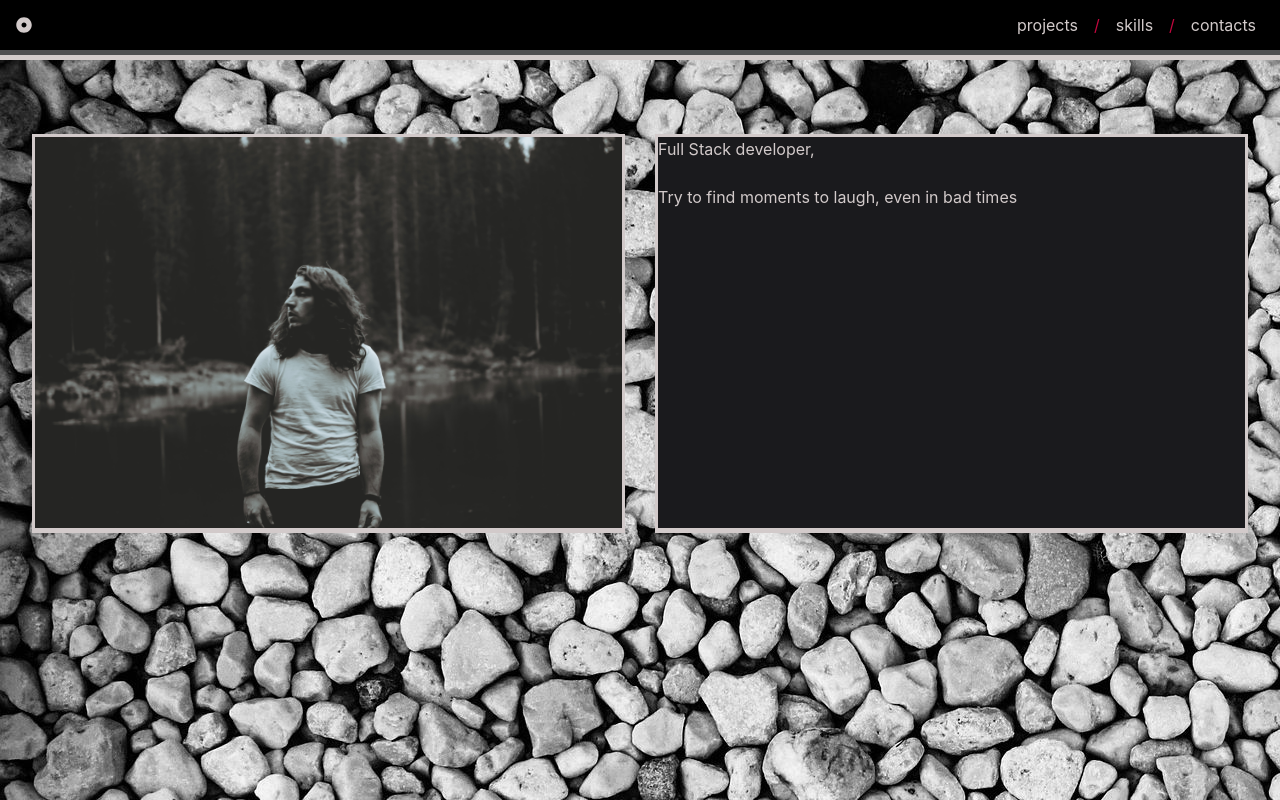
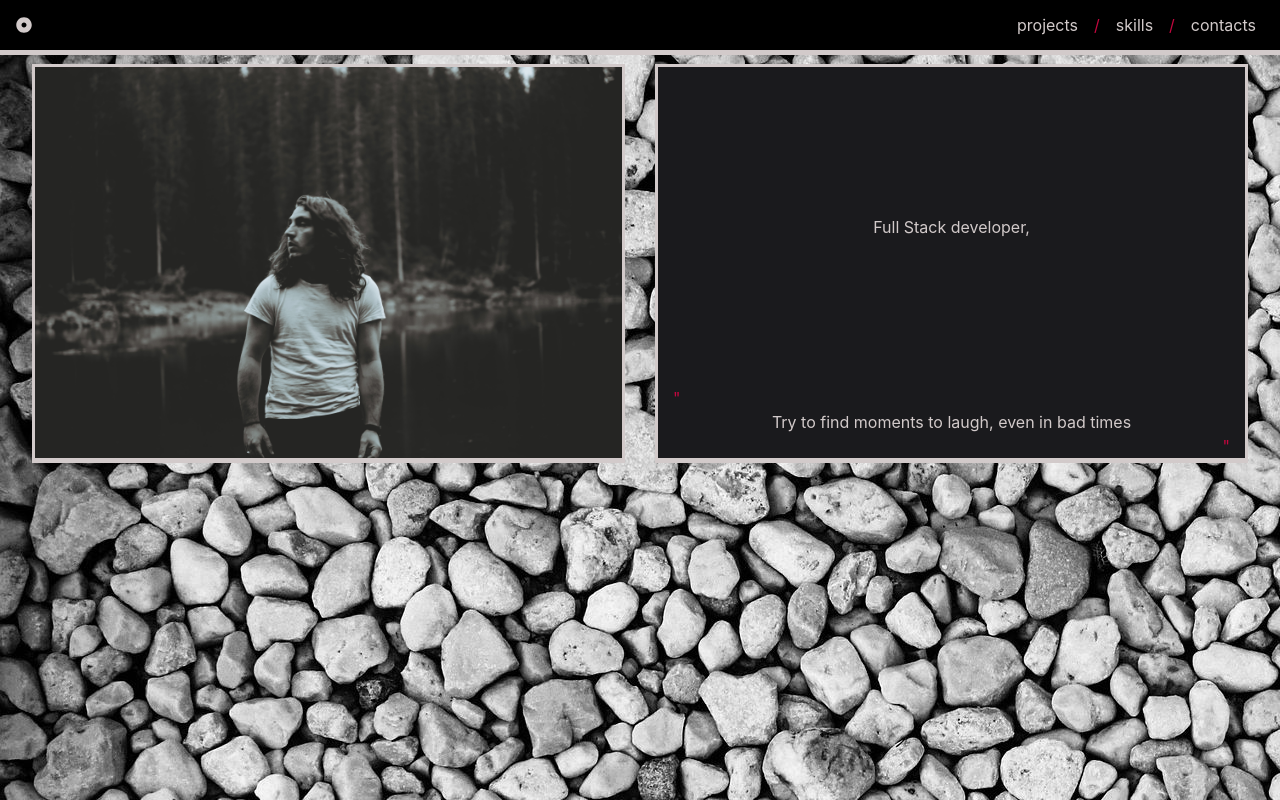
Before and after one commit to dolevizacson/portfolio, a React (Create React App) app: page / in a window 1280 px wide. Built offline with nearby package versions, Linux system fonts and the light colour scheme.

Commit message:
design changes
fix navbar collapse background color, changes in about component

```diff
--- a/src/components/App.js
+++ b/src/components/App.js
@@ -22,9 +22,12 @@ const App = () => {
     <div className="app">
       <BrowserRouter>
         <div>
+          <div>
             <Container fluid>
               <AppNavbar />
             </Container>
+          </div>
+          <div>
             <Container fluid>
               <Switch>
                 <Route path={homeRoute} exact component={Home} />
@@ -34,6 +37,7 @@ const App = () => {
               </Switch>
             </Container>
           </div>
+        </div>
       </BrowserRouter>
     </div>
   );
--- a/src/components/AppNavbar.css
+++ b/src/components/AppNavbar.css
@@ -1,17 +1,8 @@
-.outer-navbar {
-  background-color: #d2caca;
-  height: 60px;
-  margin-bottom: 10px;
-}
-
-.middle-navbar {
-  background-color: #4e4e50;
-  height: 55px;
-}
-
 .inner-navbar {
   background-color: black;
-  height: 50px;
+  height: 55px;
+  border-bottom: 5px solid #d2caca;
+  margin-bottom: 10px;
 }
 
 .inner-navbar a {
@@ -31,3 +22,7 @@
 .inner-navbar button {
   background-color: #d2caca;
 }
+
+.navbar-collapse {
+  background-color: black;
+}
--- a/src/components/AppNavbar.js
+++ b/src/components/AppNavbar.js
@@ -23,9 +23,7 @@ class AppNavbar extends React.Component {
 
   render() {
     return (
-      <div className="outer-navbar">
-        <div className="middle-navbar">
-          <Navbar className="inner-navbar" expand="md">
+      <Navbar className="inner-navbar" expand="md" fixed="top">
         <Link to={homeRoute}>
           <FontAwesomeIcon icon="dot-circle" />
         </Link>
@@ -52,8 +50,6 @@ class AppNavbar extends React.Component {
           </Nav>
         </Collapse>
       </Navbar>
-        </div>
-      </div>
     );
   }
 }
--- a/src/scenes/home/components/About.css
+++ b/src/scenes/home/components/About.css
@@ -1,8 +1,31 @@
 .about {
   background-color: #1a1a1d;
   height: 100%;
+  display: flex;
+  flex-direction: column;
+  justify-content: space-between;
 }
 
 .content {
   color: #d2caca;
 }
+.about-me {
+  text-align: center;
+  margin: auto;
+}
+
+.top-quotes,
+.bottum-quotes {
+  color: #c3073f;
+}
+
+.moto {
+  text-align: center;
+}
+.top-quotes {
+  text-align: left;
+}
+
+.bottum-quotes {
+  text-align: right;
+}
--- a/src/scenes/home/components/About.js
+++ b/src/scenes/home/components/About.js
@@ -1,5 +1,6 @@
 import React from 'react';
 import { connect } from 'react-redux';
+import { Container } from 'reactstrap';
 
 import './About.css';
 
@@ -9,9 +10,14 @@ const About = props => {
 
   return (
     <div className="about">
-      <div className="content">{aboutContent}</div>
-      <br />
-      <div className="content">{motoContent}</div>
+      <Container className="about-me">
+        <div className="content">{aboutContent}</div>
+      </Container>
+      <Container className="moto">
+        <div className="top-quotes">"</div>
+        <div className="content">{motoContent}</div>
+        <div className="bottum-quotes">"</div>
+      </Container>
     </div>
   );
 };
```
Lines whose indentation alone changed are shown as unchanged.
